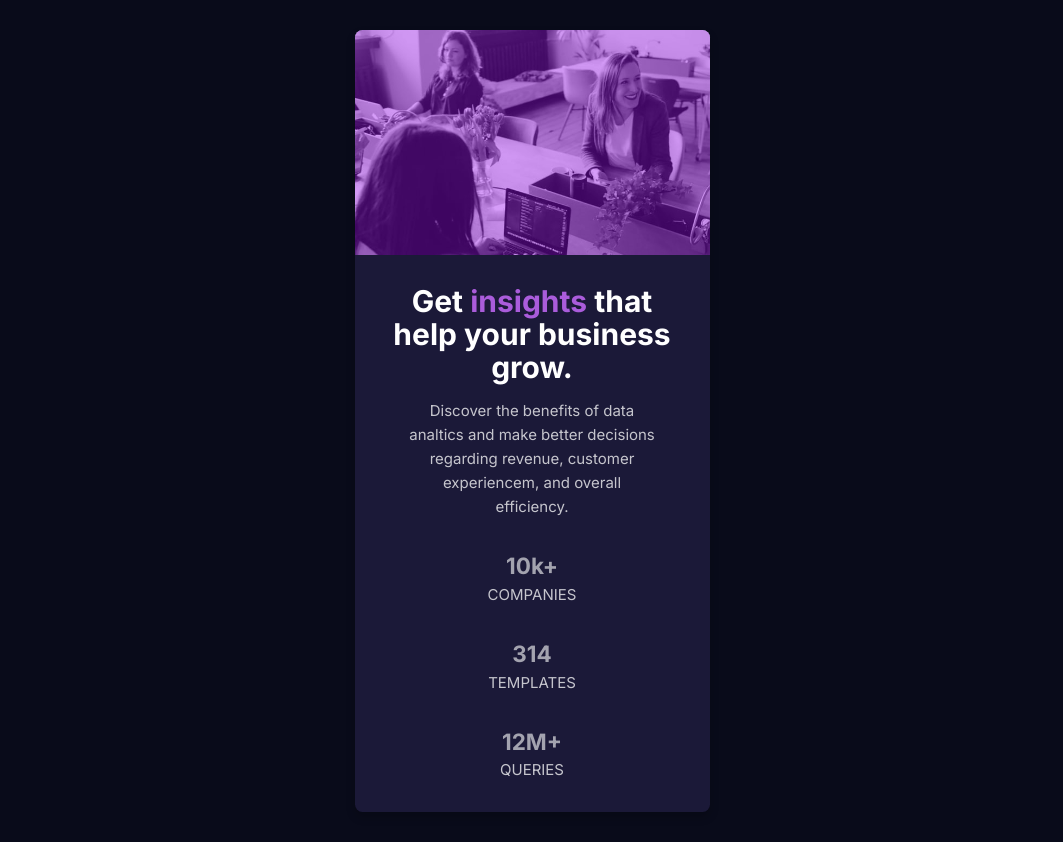
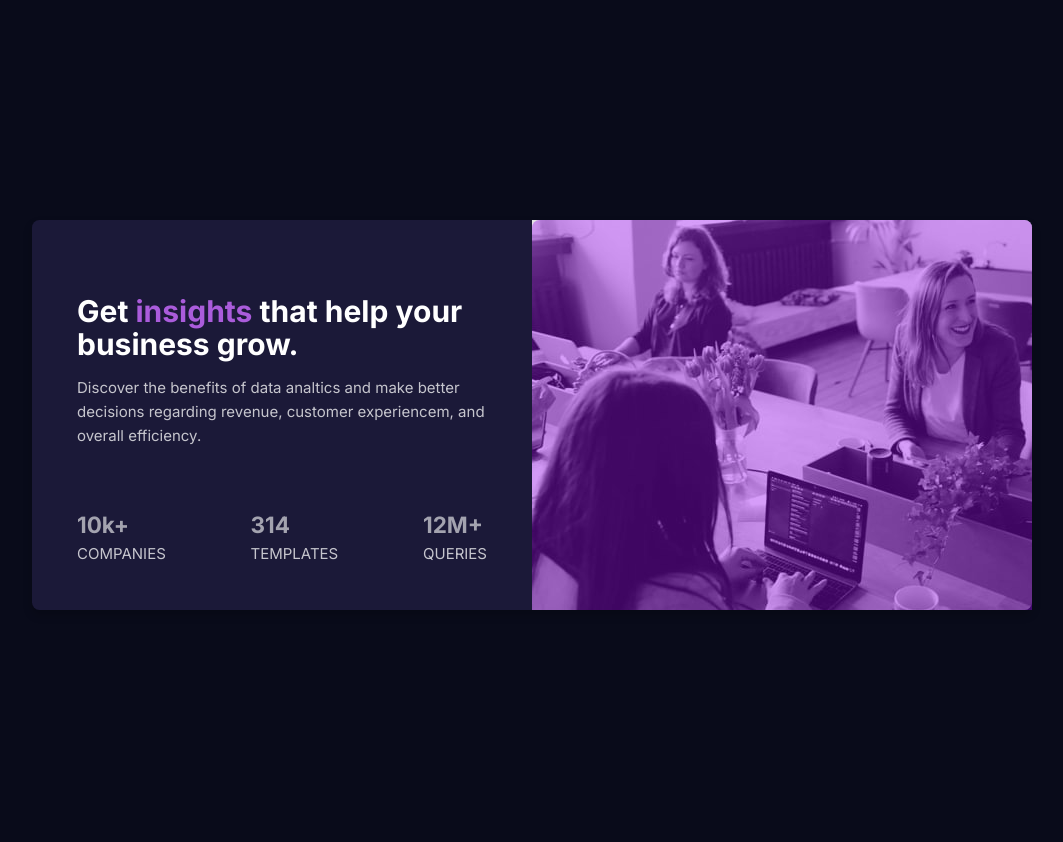
Before and after one commit to arthurcotrim/stats_preview-card, a plain HTML site: page index.html in a window 1280 px wide. Shown: the whole page, without its empty margins (108-1171 px from the left). After the commit the page ends 815 px from the top, so only its background shows below. Drawn offline with Linux system fonts and the light colour scheme.

Commit message:
Applied some style to make it responsive, changing the display to grid, and the image.

```diff
--- a/styles/style.css
+++ b/styles/style.css
@@ -109,3 +109,78 @@ main {
     color:hsla(0, 0%, 100%, 0.6);
     line-height: 1.5;
 }
+
+
+@media(min-width: 900px){
+    html, body{
+        height: 100vh;
+    }
+
+    .card{
+
+        padding: 0;
+
+        width: 1000px;
+        height: 390px;
+
+        display: grid;
+        grid-template-columns: 2fr 2fr;
+        grid-template-rows: 1fr;
+    }
+
+    .card-image{
+        max-width: 100%;
+        height: 390px;
+
+        background: url(../images/image-header-desktop.jpg) no-repeat;
+
+        border-top-left-radius: 0rem;
+        border-bottom-right-radius: .5rem;
+
+        grid-column: 2/3;
+        grid-row: 1/2;
+    }
+
+    .card-image-color{
+        background: rgb(154, 12, 241);
+
+        max-width: 100%;
+        height: 390px;
+
+        border-top-left-radius: .5rem;
+        border-top-right-radius: .5rem;
+    }
+
+    .card-content{
+        height: auto;
+
+        text-align: left;
+        padding: 5rem 3rem;
+    }
+
+    .card-content h1{
+        margin-bottom: 1rem;
+
+        line-height: 1.1;
+        font-weight: 700;
+
+        color: hsl(0, 0%, 100%);
+    }
+
+    .card-content p{
+        line-height: 1.6;
+
+        width: auto;
+
+        margin: auto;
+
+        color: hsla(0, 0%, 100%, 0.75);
+    }
+
+    .data-numbers{
+        display: flex;
+        align-items: center;
+        justify-content: space-between;
+
+    }
+}
```
